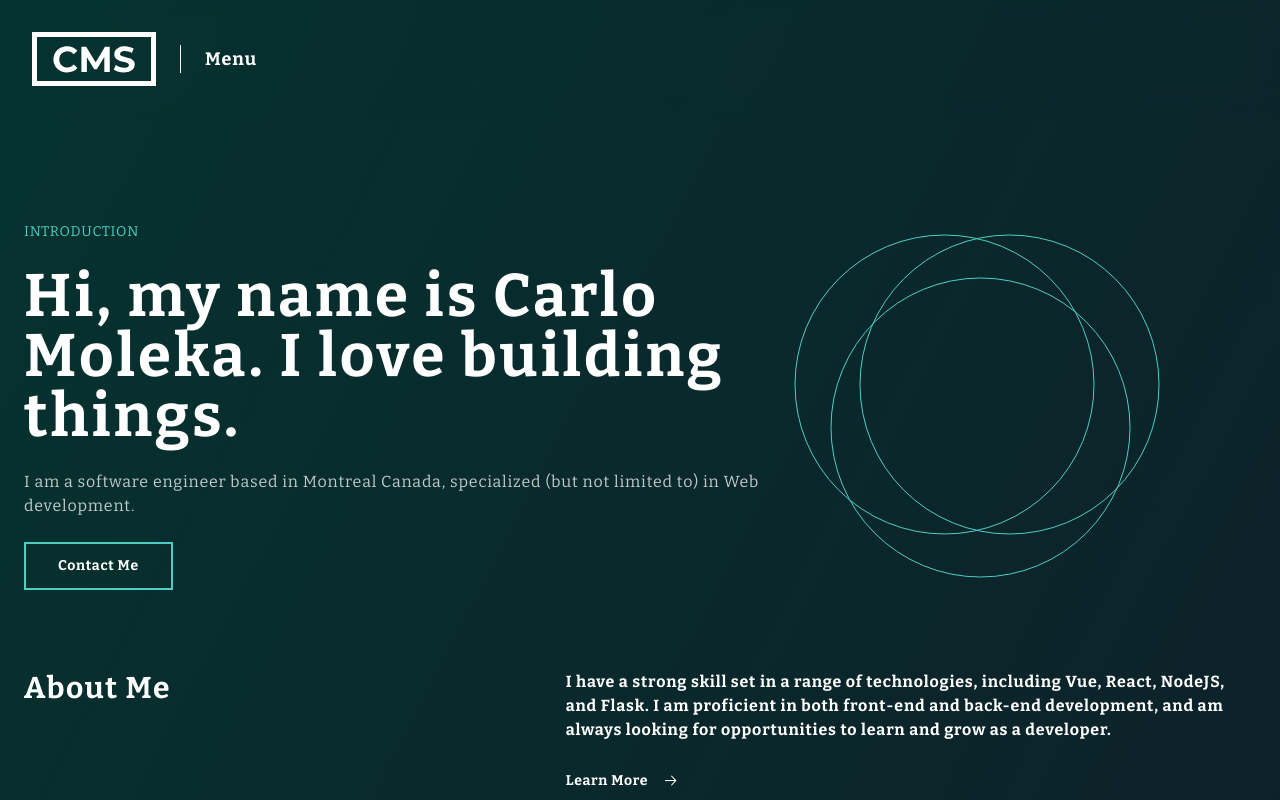
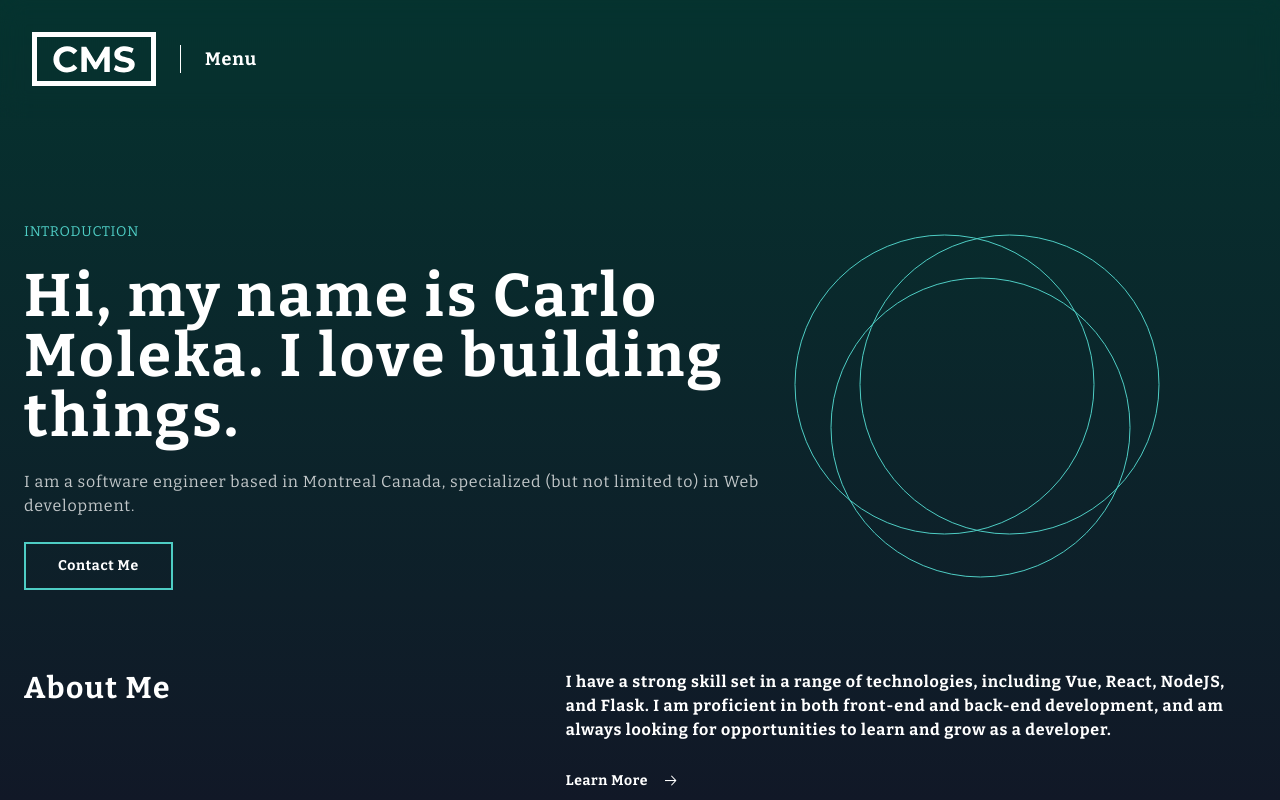
Before and after one commit to cmoleka/portfolio2023, a Next.js app: page / in a window 1280 px wide. Shown: the top 800 px of the page. Built offline with nearby package versions, Linux system fonts and the light colour scheme.

Commit message:
Fix: Fixed background gradient issue by switching to to top-bottom instead of to bottom right.

```diff
--- a/app/layout.tsx
+++ b/app/layout.tsx
@@ -42,8 +42,8 @@ const RootLayout = ({ children }: LayoutProps) => {
   return (
     <html lang="en">
       <head />
-      <body className="bg-gray-900">
-        <div className="flex flex-col space-y-10  md:space-y-20 md:bg-gradient-to-br  md:from-turquoise-dark">
+      <body className="bg-gray-900 bg-no-repeat md:bg-gradient-to-b md:from-turquoise-dark md:to-gray-900">
+        <div className="container mx-auto flex  flex-col space-y-10  md:space-y-20 ">
           <AnimatePresence mode="wait">
             {menuOpen && <MenuComponent toggleMenu={toggleMenu} />}
           </AnimatePresence>
--- a/components/Header/index.tsx
+++ b/components/Header/index.tsx
@@ -43,7 +43,7 @@ export const MenuComponent = ({ toggleMenu }: { toggleMenu: () => void }) => {
       animate={{ opacity: 1 }}
       transition={{ delay: 0.5, duration: 0.5 }}
       exit={{ opacity: 0 }}
-      className="flex h-screen w-full flex-col space-y-10 bg-gradient-to-br from-turquoise-dark  to-gray-900 p-2 md:p-8"
+      className="flex h-screen w-full flex-col space-y-10  p-2 md:p-8"
     >
       <header className="container mx-auto flex flex-row items-center space-x-6 divide-x divide-white px-6">
         <div className="flex flex-row items-center">
```
